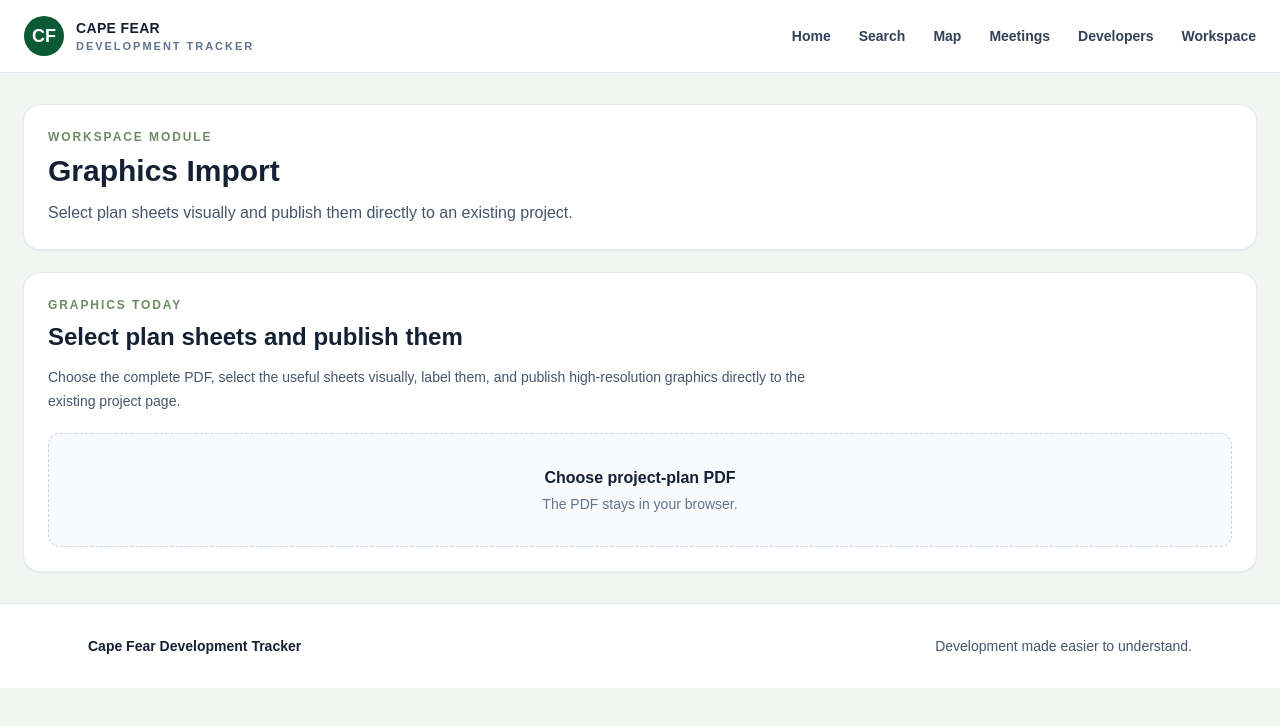
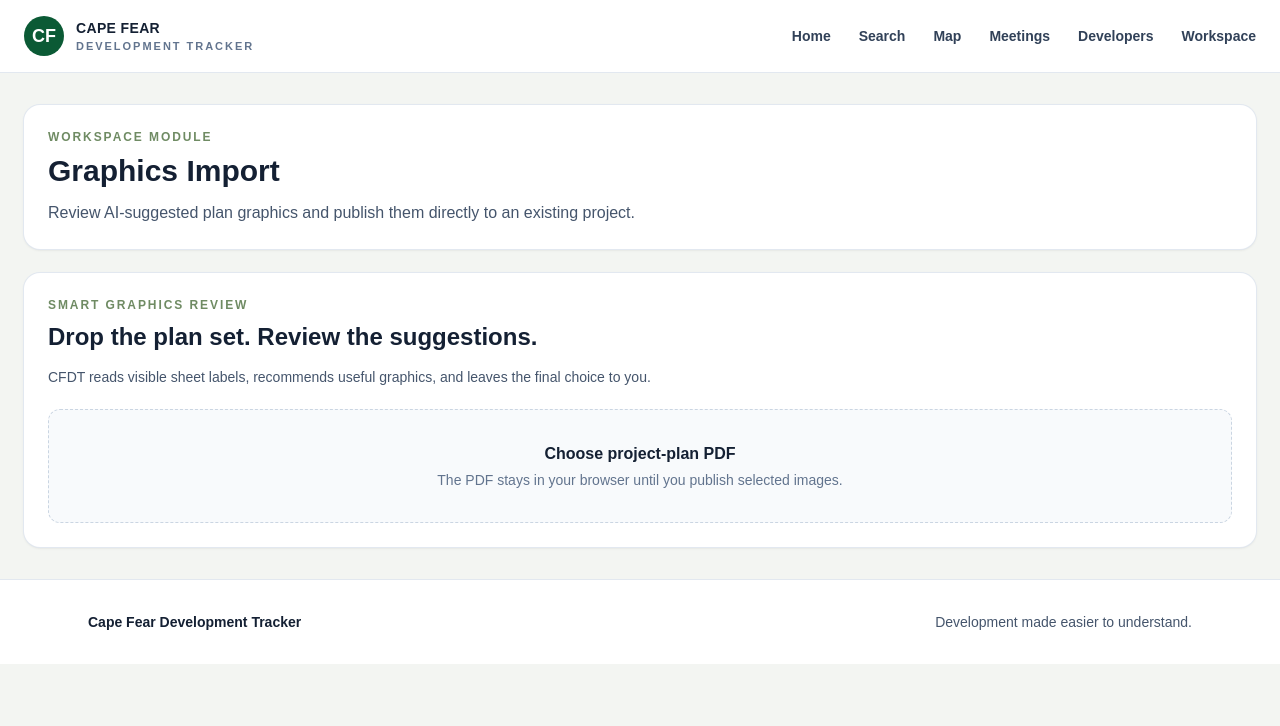
Before and after one commit to johnc0601-glitch/CFDT, a Next.js app: page /admin/importer in a window 1280 px wide. Shown: the top 726 px of the page. Built offline with nearby package versions, Linux system fonts and the light colour scheme.

Commit message:
Use smart graphics review workflow

```diff
--- a/app/admin/importer/page.tsx
+++ b/app/admin/importer/page.tsx
@@ -1,7 +1,7 @@
 import {Header} from '@/components/Header'
 import {Footer} from '@/components/Footer'
 import {WorkspaceShell} from '@/components/workspace/WorkspaceTools'
-import {GraphicsTodayImporter} from '@/components/workspace/GraphicsTodayImporter'
+import {GraphicsSmartImporter} from '@/components/workspace/GraphicsSmartImporter'
 
 export default function Page() {
   return (
@@ -10,9 +10,9 @@ export default function Page() {
       <WorkspaceShell
         eyebrow="Workspace Module"
         title="Graphics Import"
-        description="Select plan sheets visually and publish them directly to an existing project."
+        description="Review AI-suggested plan graphics and publish them directly to an existing project."
       >
-        <GraphicsTodayImporter />
+        <GraphicsSmartImporter />
       </WorkspaceShell>
       <Footer />
     </main>
```
